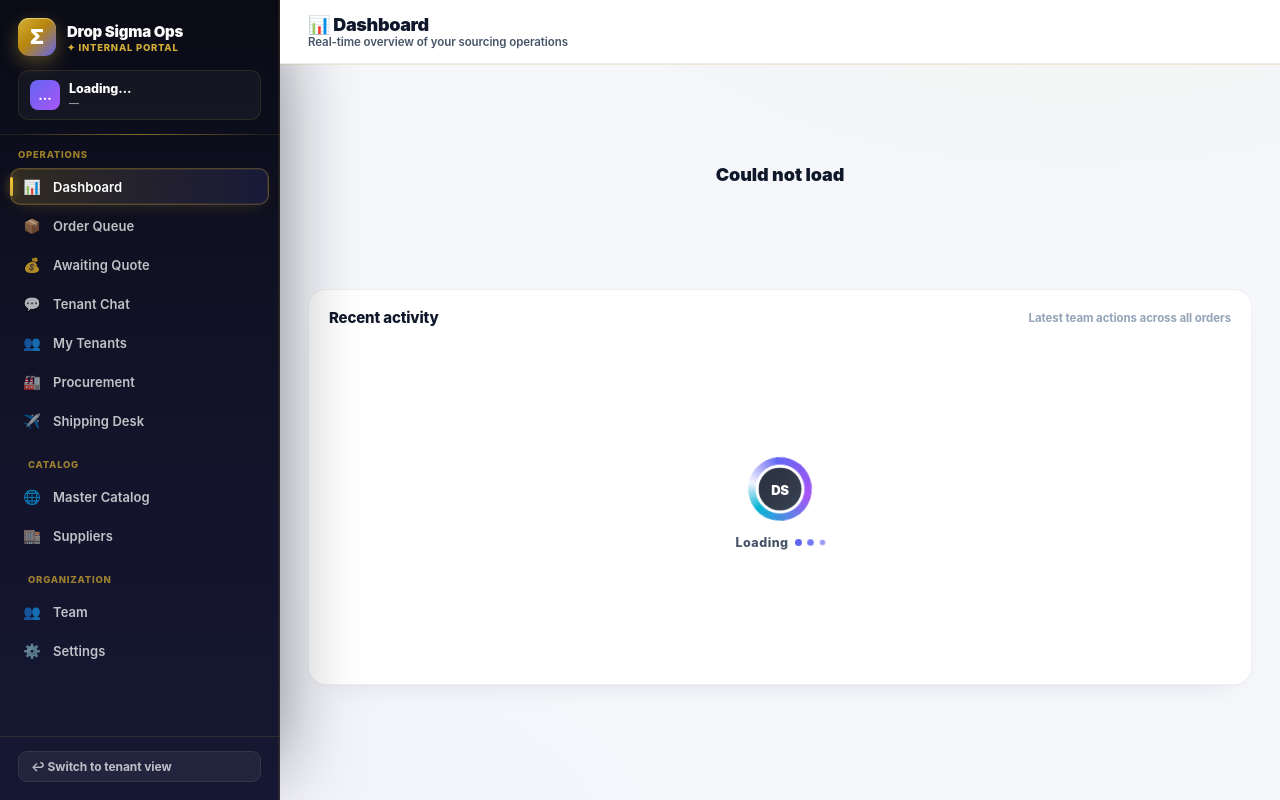
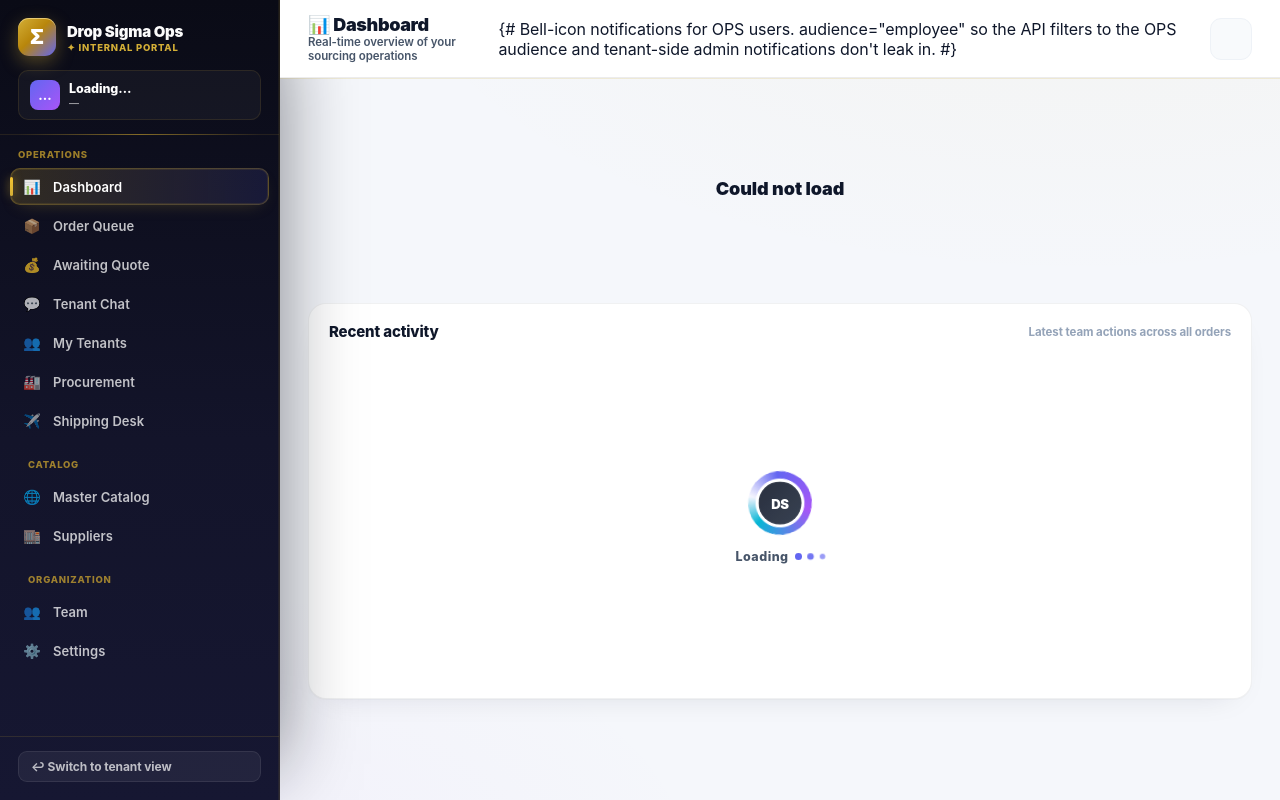
Before and after one commit to asjad112233/drop-sigma, a Django app: template templates/sourcing_ops/dashboard.html in a window 1280 px wide. Run offline with Django 4.2, Linux system fonts and the light colour scheme; the template is opened without the code that fills it, so the values that code supplies are empty.

Commit message:
OPS Shipping: fix Mark Shipped 500 + add notification bell to OPS
Two issues from the screenshot:

1) "Mark shipped" returned Failed.
   My tracking-notify wiring imported from orders.carrier_safety
   but the real module is orders.tracking_link — safe_carrier_name
   lives there alongside build_ds_tracking_link. The bad import
   raised ImportError inside api_order_ship's transaction block,
   the whole request 500'd, and the operator saw the toast.

   Fixed:
     from orders.tracking_link import build_ds_tracking_link, safe_carrier_name

   Verified by importing both symbols and running them on a real
   carrier string. Shipping endpoint now completes the status
   change AND fires the tenant notification atomically.

2) OPS had no notification bell.
   Tenant dashboard includes _notification_bar.html with
   audience="admin". OPS dashboard was missing it entirely, so the
   tenant→OPS notify() calls (paid, soft-deleted, restored) had
   nowhere to surface — they were landing in the DB but no UI
   element was listening.

   Added: {% include "_notification_bar.html" with audience="employee" %}
   in the OPS topbar right after the section actions. The partial
   uses the audience tag to scope its /api/list/ and /api/read-all/
   calls so OPS only sees employee-audience rows, and
   tenant-admin notifications don't leak in. Verified by rendering
   the OPS template through Django and confirming
   AUDIENCE = "employee" lands in the JS constant.

   The notify() call inside _charge_orders already writes
   audience="employee" to the manager's account, so OPS team
   members will see the bell light up as soon as the tenant pays.

```diff
--- a/templates/sourcing_ops/dashboard.html
+++ b/templates/sourcing_ops/dashboard.html
@@ -249,6 +249,10 @@
           <div class="ops-section-sub" id="opsSectionSub">Real-time overview of your sourcing operations</div>
         </div>
         <div class="actions" id="opsSectionActions"></div>
+        {# Bell-icon notifications for OPS users. audience="employee" so
+           the API filters to the OPS audience and tenant-side admin
+           notifications don't leak in. #}
+        {% include "_notification_bar.html" with audience="employee" %}
       </div>
 
       <!-- ─── OVERVIEW / DASHBOARD section ─── -->
```
Also changed, not shown: sourcing_ops/views_orders.py (+4 -3 lines).
